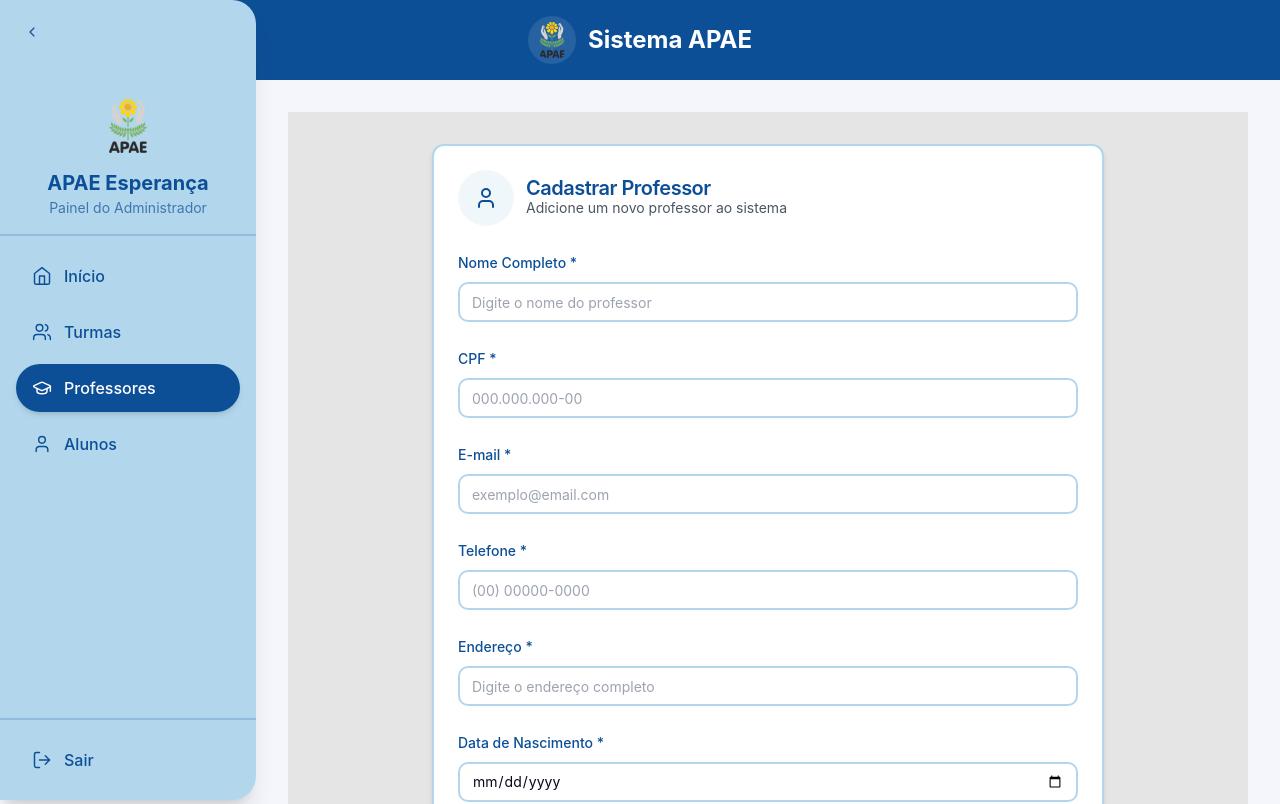
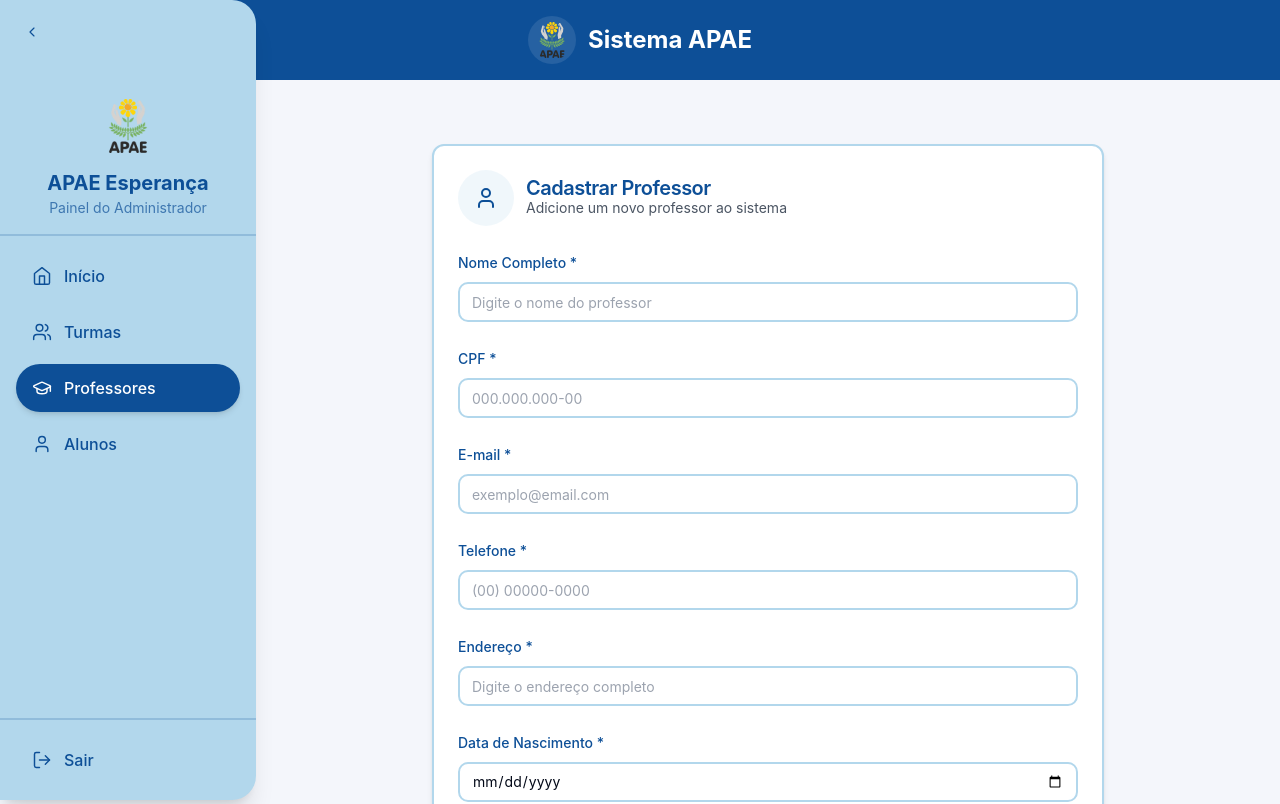
Before and after one commit to IFPBEsp/APAE-gestao-escolar, a Next.js app in the folder app/: page /admin/professores/cadastrar in a window 1280 px wide. Shown: the top 804 px of the page. Built offline with nearby package versions, Linux system fonts and the light colour scheme; no server answers.

Commit message:
refactor: Alterando a tela de cadastro de professores para padronizar cores

```diff
--- a/app/src/app/admin/professores/cadastrar/page.tsx
+++ b/app/src/app/admin/professores/cadastrar/page.tsx
@@ -121,7 +121,7 @@ export default function CadastrarProfessorPage() {
   };
 
   return (
-    <div className="min-h-[calc(100vh-5rem)] bg-[#E5E5E5] p-4 md:p-8">
+    <div className="min-h-[calc(100vh-5rem)] bg-[#F4F6FB] p-4 md:p-8">
       <div className="mx-auto max-w-2xl">
 
         <Card className="rounded-xl border-2 border-[#B2D7EC] shadow-md">
```
